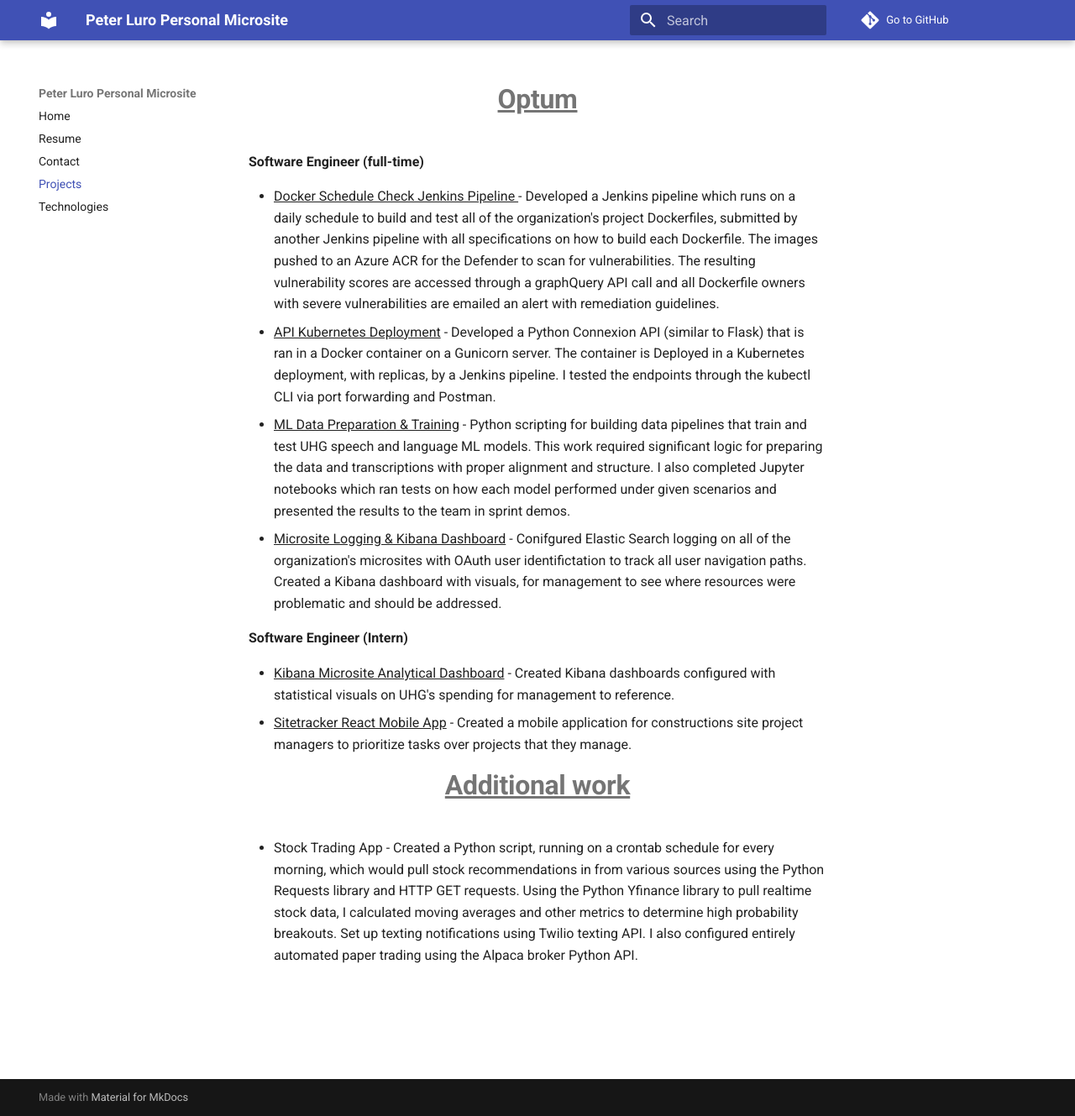
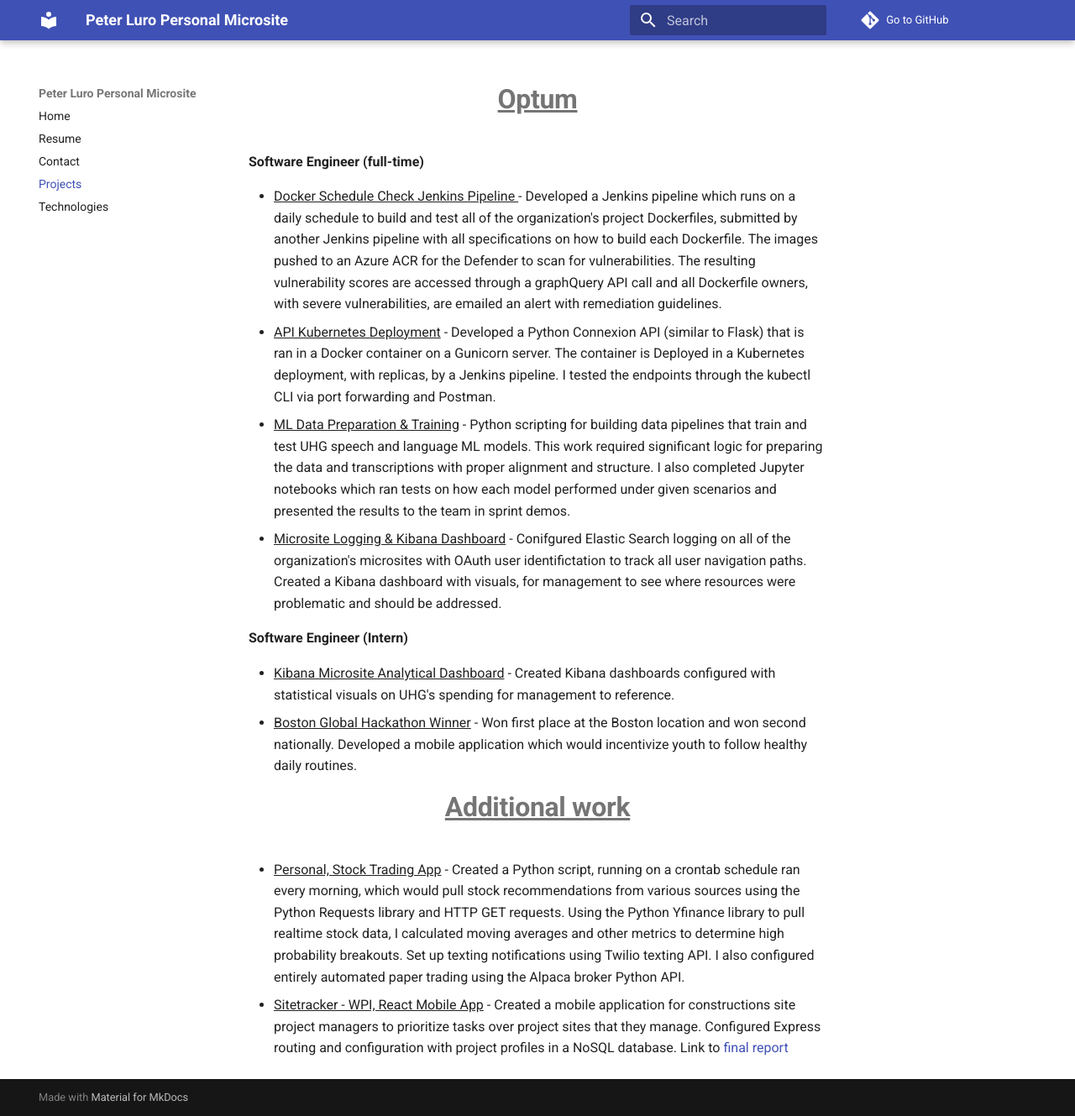
Before and after one commit to paluro567/personal-website, an MkDocs documentation site: the page built from docs/Projects.md, in a window 1280 px wide and 1329 px high. Shown: the whole window at 84% size. Built offline with MkDocs 1.6.1 and Material for MkDocs 9.7.7, drawn with Linux system fonts in a browser that asks for light colours; comment, search, counter and statistics services are not loaded.

Commit message:
updating content

```diff
--- a/docs/Projects.md
+++ b/docs/Projects.md
@@ -1,7 +1,7 @@
 # <center><b><u>Optum</u></b></center>
 <b>Software Engineer (full-time)</b></br>
 
-- <u>Docker Schedule Check Jenkins Pipeline </u>- Developed a Jenkins pipeline which runs on a daily schedule to build and test all of the organization's project Dockerfiles, submitted by another Jenkins pipeline with all specifications on how to build each Dockerfile. The images pushed to an Azure ACR for the Defender to scan for vulnerabilities. The resulting vulnerability scores are accessed through a graphQuery API call and all Dockerfile owners with severe vulnerabilities are emailed an alert with remediation guidelines.
+- <u>Docker Schedule Check Jenkins Pipeline </u>- Developed a Jenkins pipeline which runs on a daily schedule to build and test all of the organization's project Dockerfiles, submitted by another Jenkins pipeline with all specifications on how to build each Dockerfile. The images pushed to an Azure ACR for the Defender to scan for vulnerabilities. The resulting vulnerability scores are accessed through a graphQuery API call and all Dockerfile owners, with severe vulnerabilities, are emailed an alert with remediation guidelines.
 </br>
 - <u>API Kubernetes Deployment</u> - Developed a Python Connexion API (similar to Flask) that is ran in a Docker container on a Gunicorn server. The container is Deployed in a Kubernetes deployment, with replicas, by a Jenkins pipeline. I tested the endpoints through the kubectl CLI via port forwarding and Postman.
 </br>
@@ -12,10 +12,11 @@
 <b>Software Engineer (Intern)</b></br>
 
 - <u> Kibana Microsite Analytical Dashboard</u> - Created Kibana dashboards configured with statistical visuals on UHG's spending for management to reference.
-- <u>Sitetracker React Mobile App</u> - Created a mobile application for constructions site project managers to prioritize tasks over projects that they manage.
-
+- <u> Boston Global Hackathon Winner</u> - Won first place at the Boston location and won second nationally. Developed a mobile application which would incentivize youth to follow healthy daily routines.
 
 
 # <center><b><u>Additional work</u></b></center>
 
-- Stock Trading App - Created a Python script, running on a crontab schedule for every morning, which would pull stock recommendations in from various sources using the Python Requests library and HTTP GET requests. Using the Python Yfinance library to pull realtime stock data, I calculated moving averages and other metrics to determine high probability breakouts. Set up texting notifications using Twilio texting API. I also configured entirely automated paper trading using the Alpaca broker Python API.
+- <u>Personal, Stock Trading App</u> - Created a Python script, running on a crontab schedule ran every morning, which would pull stock recommendations from various sources using the Python Requests library and HTTP GET requests. Using the Python Yfinance library to pull realtime stock data, I calculated moving averages and other metrics to determine high probability breakouts. Set up texting notifications using Twilio texting API. I also configured entirely automated paper trading using the Alpaca broker Python API.
+- <u>Sitetracker - WPI, React Mobile App</u> - Created a mobile application for constructions site project managers to prioritize tasks over project sites that they manage. Configured Express routing and configuration with project profiles in a NoSQL database.
+Link to [final report](https://web.cs.wpi.edu/~claypool/mqp/sv/2019/site/)
```
Also changed, not shown: docs/Technologies.md (+2 -0 lines), docs/index.md (+1 -1 lines), site/Projects/index.html, site/Technologies/index.html, site/index.html, site/search/search_index.json, site/sitemap.xml, 1 other file.
